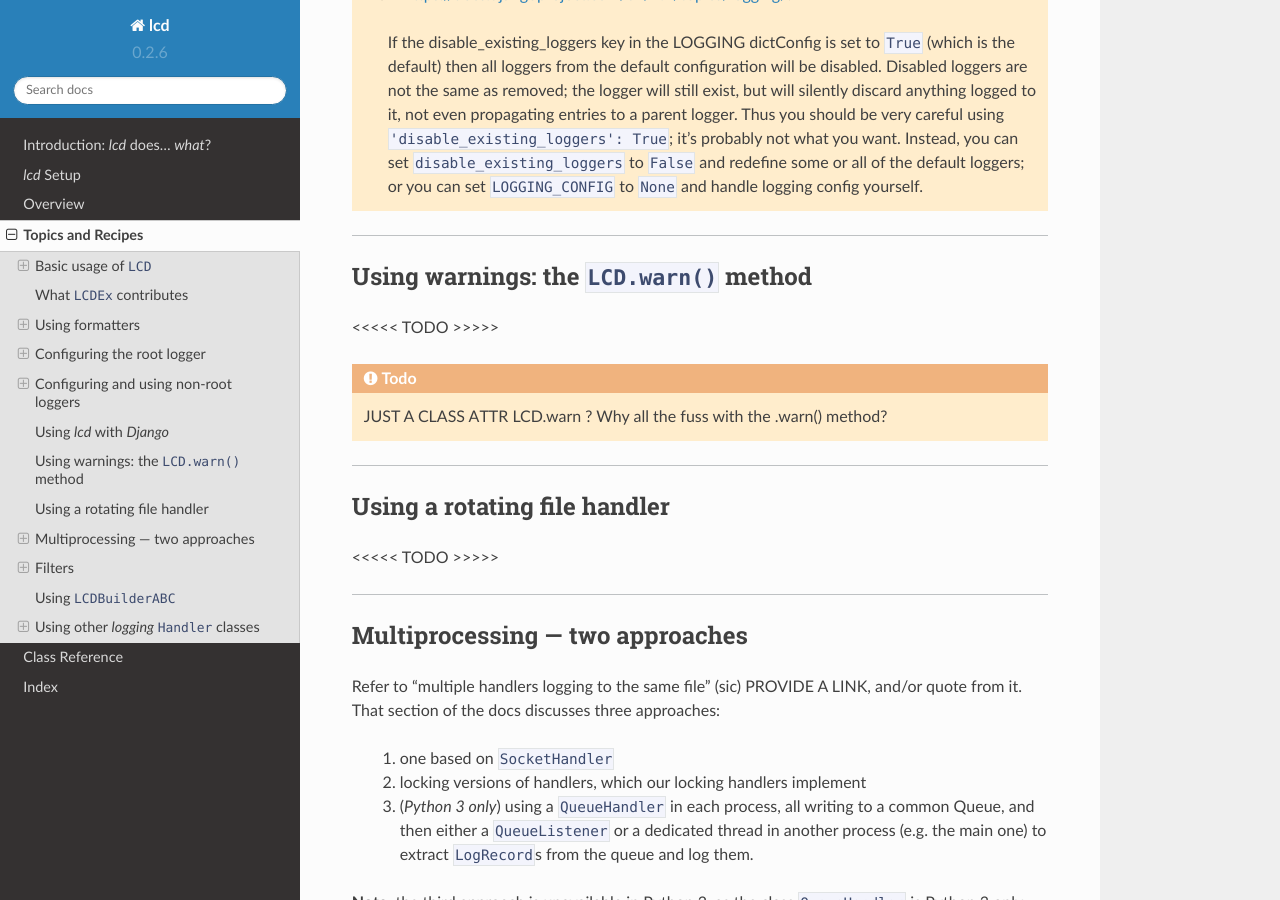
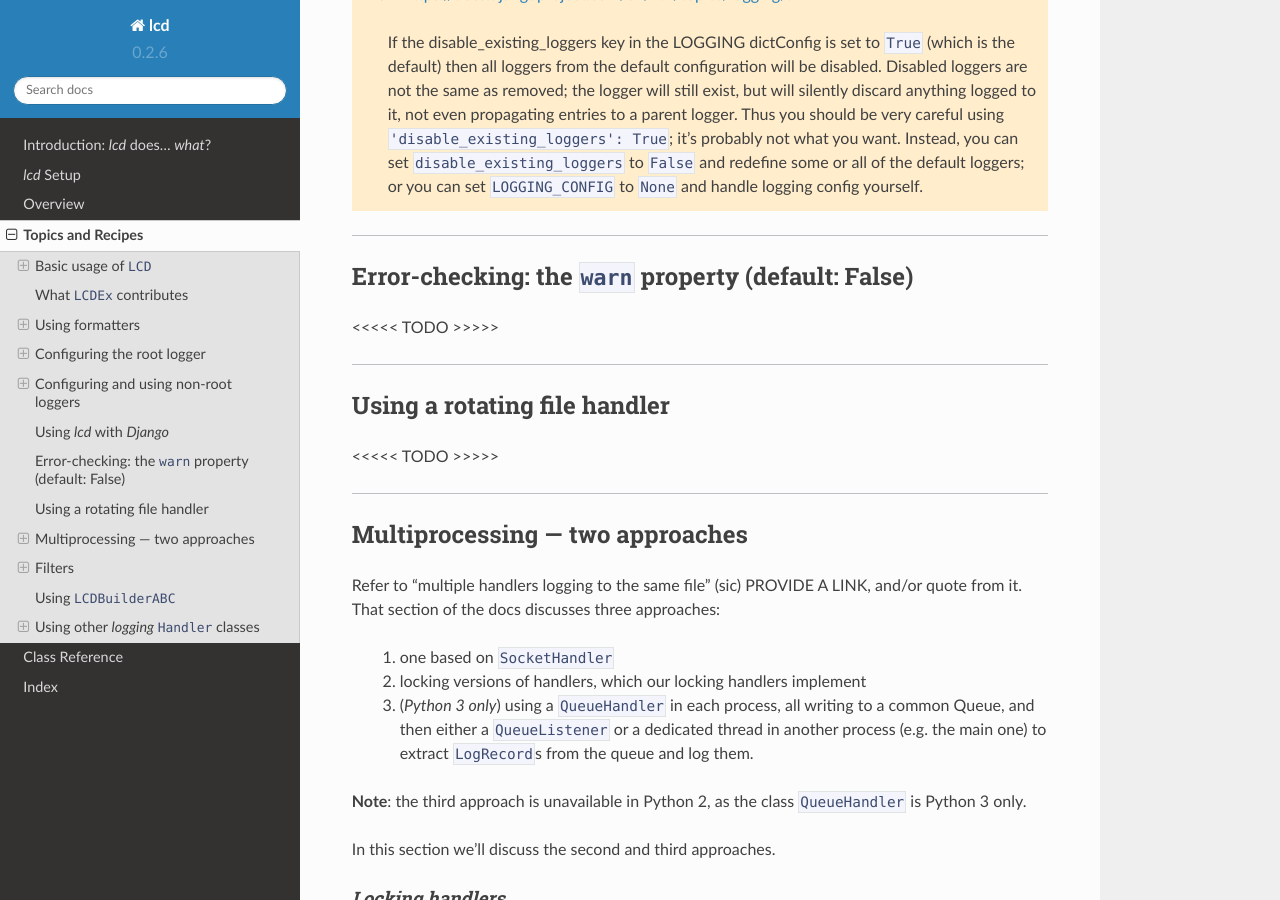
Before and after one commit to Twangist/prelogging, a Sphinx documentation site: the page built from lcd/docs/topics-recipes.rst, in a window 1280 px wide and 900 px high, scrolled down 9906 px. Built offline with Sphinx 7.4.7 and the Read the Docs theme 2.0.0, drawn with Linux system fonts in a browser that asks for light colours; some of the changed text lies outside the part shown.

Commit message:
0.2.7b17 -- Made "warn" a r/w @property TODO: bringing back strict(?) as a @property -- BUT that needs tests & docs, too; save for next version?
TODO: Make sure docs are updated to reflect renamiings (and code, too! -- ALIGNMENT)
 "LoggingConfigDict" --> "LCD" (& "Ex" too)).
 ("ConfiguratorABC" --> "LCDBuilderABC" & attendant change(s) to class,

TODO: docs, doc examples/topics, etc. (docs are a mess, presently)

```diff
--- a/lcd/docs/topics-recipes.rst
+++ b/lcd/docs/topics-recipes.rst
@@ -38,7 +38,7 @@ Topics and Recipes
 
 * :ref:`using-lcd-with-django`
 
-* :ref:`using-warnings`
+* :ref:`error- checking`
 
 |br|
 
@@ -551,17 +551,12 @@ Using `lcd` with `Django`
 
 --------------------------------------------------
 
-.. _using-warnings:
+.. _error- checking:
 
-Using warnings: the ``LCD.warn()`` method
--------------------------------------------
+Error-checking: the ``warn`` property (default: False)
+-----------------------------------------------------------
 
 <<<<< TODO >>>>>
-
-.. todo::
-    JUST A CLASS ATTR LCD.warn ?
-    Why all the fuss with the .warn() method?
-
 
 
 --------------------------------------------------
```
Also changed, not shown: 2 other files.
